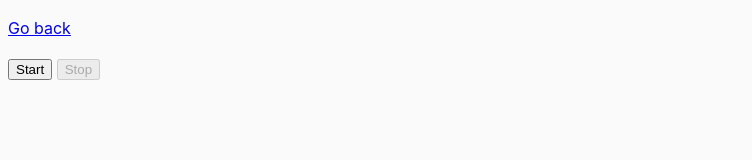
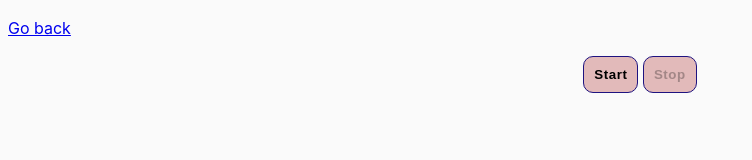
Before and after one commit to Malogon-Anastasia/goit-js-hw-09, a website built with Parcel: page src/01-color-switcher.html in a window 1280 px wide. Shown: the whole page, without its empty margins (0-752 px from the left). Built offline with nearby package versions, Linux system fonts and the light colour scheme.

Commit message:
update styles

```diff
--- a/src/01-color-switcher.html
+++ b/src/01-color-switcher.html
@@ -8,9 +8,11 @@
   </head>
   <body>
     <p><a href="index.html">Go back</a></p>
+<div class="btn-container">
+  <button class="btn" type="button" data-start>Start</button>
+  <button class="btn" type="button" disabled data-stop>Stop</button>
+</div>
 
-    <button type="button" data-start>Start</button>
-    <button type="button" disabled data-stop>Stop</button>
 
     <script src="js/01-color-switcher.js"></script>
   </body>
--- a/src/css/common.css
+++ b/src/css/common.css
@@ -16,3 +16,15 @@ img {
   display: block;
   max-width: 100%;
 }
+.btn-container {
+  text-align: center;
+}
+.btn {
+  background: rgb(226, 186, 186);
+          border: 1px solid rgb(30, 19, 128);
+          padding: 10px;
+          border-radius: 10px;
+          cursor: pointer;
+          font-weight: 700;
+          letter-spacing: 0.04em;
+}
--- a/src/js/01-color-switcher.js
+++ b/src/js/01-color-switcher.js
@@ -5,17 +5,17 @@ let timerId = null;
 
 startBtn.addEventListener("click", () => {
   timerId = setInterval(() => (document.body.style.backgroundColor = getRandomHexColor()), 1000);
-  toggleBtnsActiveStatus();
+  BtnStut();
 });
 
 
 stopBtn.addEventListener("click", () => {
   clearInterval(timerId);
-  toggleBtnsActiveStatus();
+  BtnStut();
 });
 
 
-function toggleBtnsActiveStatus() {
+function BtnStut() {
   startBtn.toggleAttribute('disabled');
   stopBtn.toggleAttribute('disabled');
 }
```
